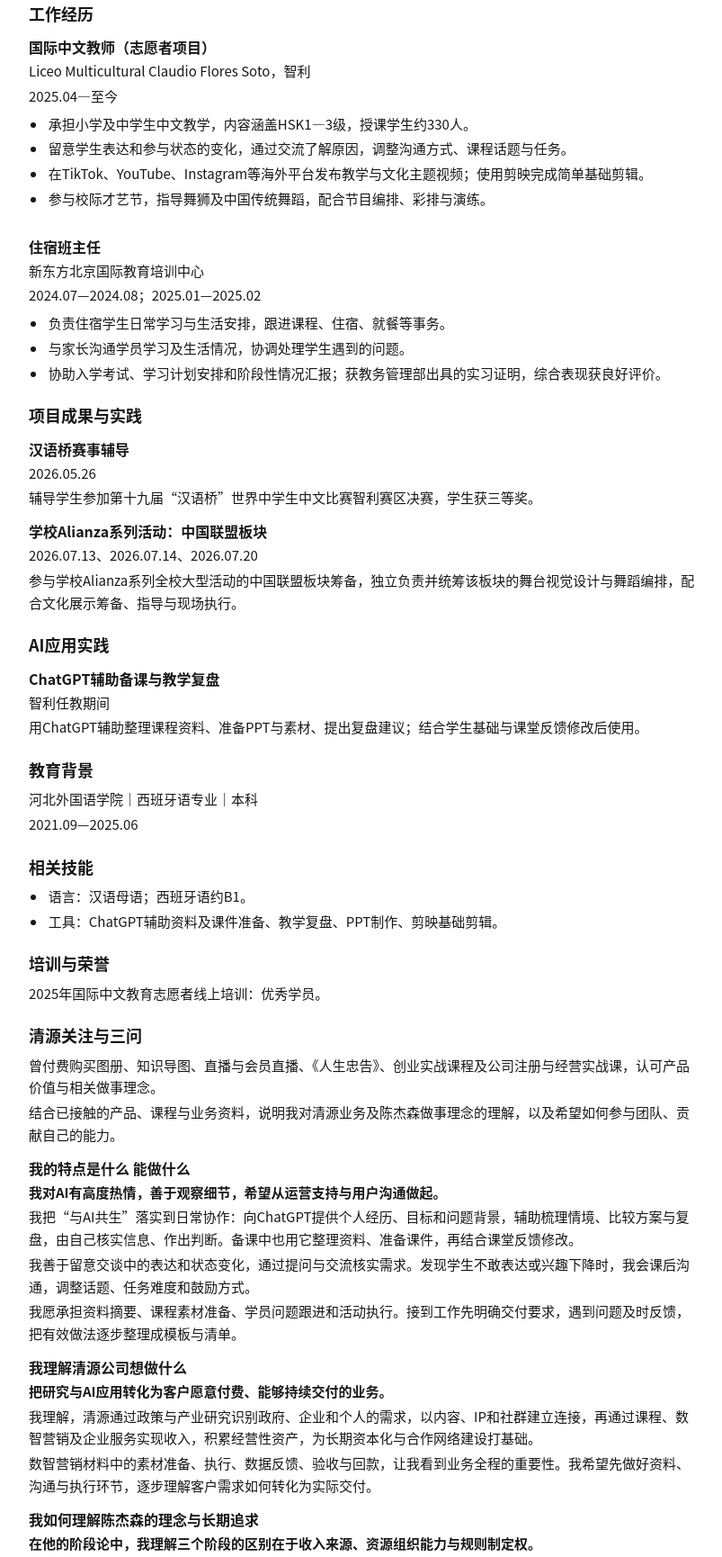
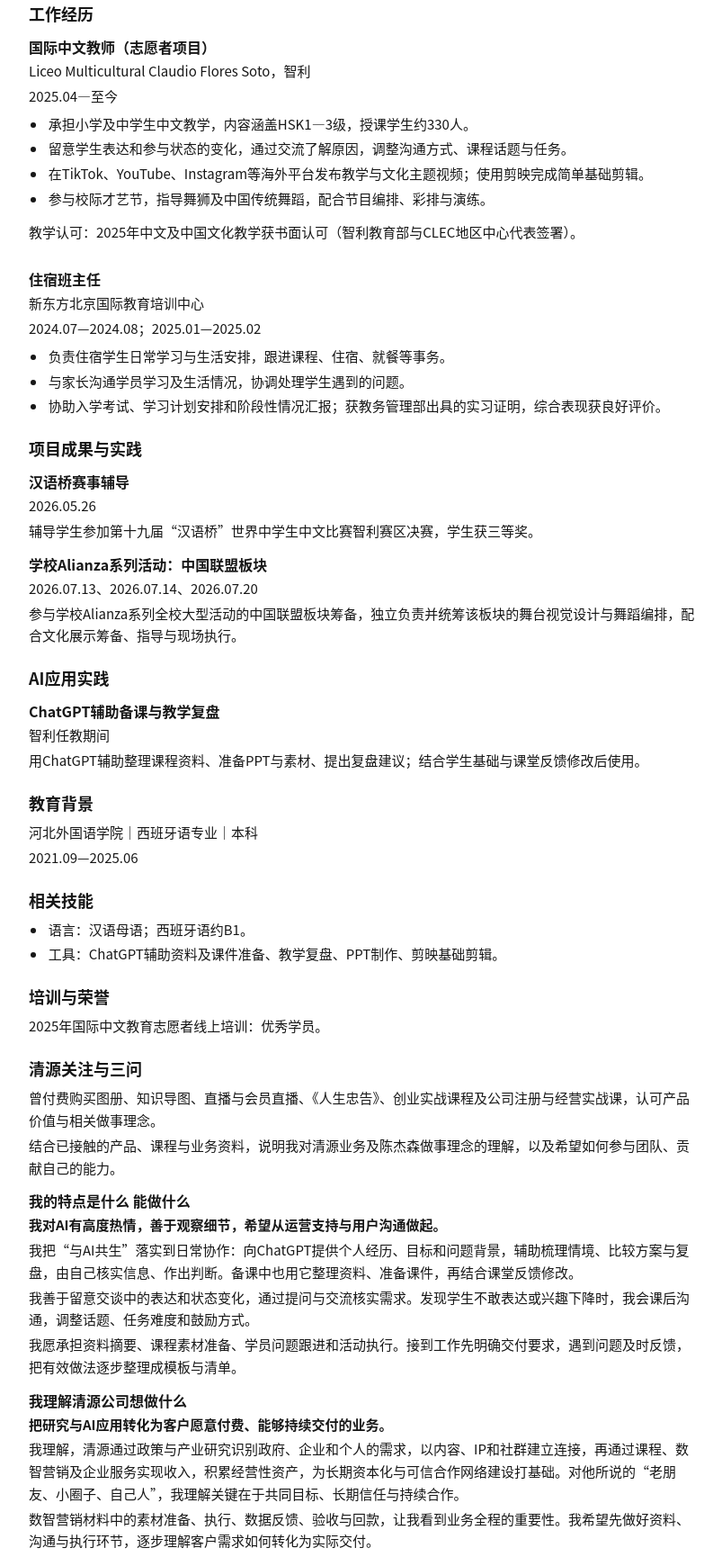
Before and after one commit to jinsitaihe/jinsitaihe.github.io, a plain HTML site: page resume.html in a window 1280 px wide. Shown: the part 522-2252 px from the top of the page at 90% size, without its empty margins (234-1037 px from the left). Drawn offline with Linux system fonts and the light colour scheme.

Commit message:
Add verified teaching recognition and clarify trusted cooperation network

```diff
--- a/resume.html
+++ b/resume.html
@@ -83,6 +83,7 @@
             <li>在TikTok、YouTube、Instagram等海外平台发布教学与文化主题视频；使用剪映完成简单基础剪辑。</li>
             <li>参与校际才艺节，指导舞狮及中国传统舞蹈，配合节目编排、彩排与演练。</li>
           </ul>
+          <p id="teaching-recognition">教学认可：2025年中文及中国文化教学获书面认可（智利教育部与CLEC地区中心代表签署）。</p>
         </article>
         <article>
           <h3>住宿班主任</h3>
@@ -130,7 +131,7 @@
         <h2 id="training">培训与荣誉</h2>
         <p>2025年国际中文教育志愿者线上培训：优秀学员。</p>
       </section>
-<section aria-labelledby="qingyuan-answers"><h2 id="qingyuan-answers">清源关注与三问</h2><p>曾付费购买图册、知识导图、直播与会员直播、《人生忠告》、创业实战课程及公司注册与经营实战课，认可产品价值与相关做事理念。</p><p>结合已接触的产品、课程与业务资料，说明我对清源业务及陈杰森做事理念的理解，以及希望如何参与团队、贡献自己的能力。</p><h3>我的特点是什么 能做什么</h3><p><strong>我对AI有高度热情，善于观察细节，希望从运营支持与用户沟通做起。</strong></p><p>我把“与AI共生”落实到日常协作：向ChatGPT提供个人经历、目标和问题背景，辅助梳理情境、比较方案与复盘，由自己核实信息、作出判断。备课中也用它整理资料、准备课件，再结合课堂反馈修改。</p><p>我善于留意交谈中的表达和状态变化，通过提问与交流核实需求。发现学生不敢表达或兴趣下降时，我会课后沟通，调整话题、任务难度和鼓励方式。</p><p>我愿承担资料摘要、课程素材准备、学员问题跟进和活动执行。接到工作先明确交付要求，遇到问题及时反馈，把有效做法逐步整理成模板与清单。</p><h3>我理解清源公司想做什么</h3><p><strong>把研究与AI应用转化为客户愿意付费、能够持续交付的业务。</strong></p><p>我理解，清源通过政策与产业研究识别政府、企业和个人的需求，以内容、IP和社群建立连接，再通过课程、数智营销及企业服务实现收入，积累经营性资产，为长期资本化与合作网络建设打基础。</p><p>数智营销材料中的素材准备、执行、数据反馈、验收与回款，让我看到业务全程的重要性。我希望先做好资料、沟通与执行环节，逐步理解客户需求如何转化为实际交付。</p><h3>我如何理解陈杰森的理念与长期追求</h3><p><strong>在他的阶段论中，我理解三个阶段的区别在于收入来源、资源组织能力与规则制定权。</strong></p><ul class="stage-list"><li><strong>第一阶段 无产阶级：</strong>主要靠劳动所得获取收入。</li><li><strong>第二阶段 资产阶级：</strong>通过经营、组织资源和资本利得积累财富。</li><li><strong>第三阶段 统治阶级：</strong>掌握生产要素分配及规则制定权，重视人的组织与影响力。</li></ul><p>结合《人生忠告》，我理解他希望这一代把第二阶段做到顶，通过事业、资本积累、社会影响力与可信合作网络，为下一代向第三阶段发展搭台阶，实现生命、价值与财富的延续。</p><p>我也理解其路径强调顺应环境、先做成业务，再用AI与知识积累形成可复制的能力，以信誉维系合作。对我而言，认同要落实为忠于共同目标、兑现承诺、基于事实提出意见，从具体交付中建立信任。</p></section>
+<section aria-labelledby="qingyuan-answers"><h2 id="qingyuan-answers">清源关注与三问</h2><p>曾付费购买图册、知识导图、直播与会员直播、《人生忠告》、创业实战课程及公司注册与经营实战课，认可产品价值与相关做事理念。</p><p>结合已接触的产品、课程与业务资料，说明我对清源业务及陈杰森做事理念的理解，以及希望如何参与团队、贡献自己的能力。</p><h3>我的特点是什么 能做什么</h3><p><strong>我对AI有高度热情，善于观察细节，希望从运营支持与用户沟通做起。</strong></p><p>我把“与AI共生”落实到日常协作：向ChatGPT提供个人经历、目标和问题背景，辅助梳理情境、比较方案与复盘，由自己核实信息、作出判断。备课中也用它整理资料、准备课件，再结合课堂反馈修改。</p><p>我善于留意交谈中的表达和状态变化，通过提问与交流核实需求。发现学生不敢表达或兴趣下降时，我会课后沟通，调整话题、任务难度和鼓励方式。</p><p>我愿承担资料摘要、课程素材准备、学员问题跟进和活动执行。接到工作先明确交付要求，遇到问题及时反馈，把有效做法逐步整理成模板与清单。</p><h3>我理解清源公司想做什么</h3><p><strong>把研究与AI应用转化为客户愿意付费、能够持续交付的业务。</strong></p><p>我理解，清源通过政策与产业研究识别政府、企业和个人的需求，以内容、IP和社群建立连接，再通过课程、数智营销及企业服务实现收入，积累经营性资产，为长期资本化与可信合作网络建设打基础。对他所说的“老朋友、小圈子、自己人”，我理解关键在于共同目标、长期信任与持续合作。</p><p>数智营销材料中的素材准备、执行、数据反馈、验收与回款，让我看到业务全程的重要性。我希望先做好资料、沟通与执行环节，逐步理解客户需求如何转化为实际交付。</p><h3>我如何理解陈杰森的理念与长期追求</h3><p><strong>在他的阶段论中，我理解三个阶段的区别在于收入来源、资源组织能力与规则制定权。</strong></p><ul class="stage-list"><li><strong>第一阶段 无产阶级：</strong>主要靠劳动所得获取收入。</li><li><strong>第二阶段 资产阶级：</strong>通过经营、组织资源和资本利得积累财富。</li><li><strong>第三阶段 统治阶级：</strong>掌握生产要素分配及规则制定权，重视人的组织与影响力。</li></ul><p>结合《人生忠告》，我理解他希望这一代把第二阶段做到顶，通过事业、资本积累、社会影响力与可信合作网络，为下一代向第三阶段发展搭台阶，实现生命、价值与财富的延续。</p><p>我也理解其路径强调顺应环境、先做成业务，再用AI与知识积累形成可复制的能力，以信誉维系合作。对我而言，认同要落实为忠于共同目标、兑现承诺、基于事实提出意见，从具体交付中建立信任。</p></section>
     </main>
     <footer>
       <a href="resume.txt" download="裴锦涛个人简历.txt">下载纯文字简历（TXT）</a>
```
Also changed, not shown: index.html (+2 -1 lines), resume.txt, 2 other files.
